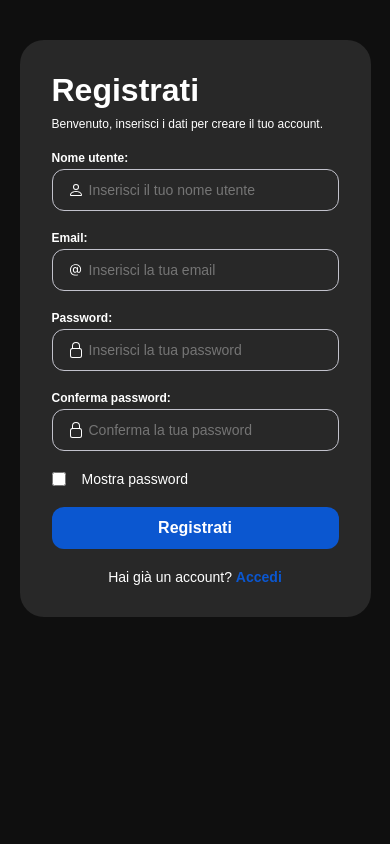
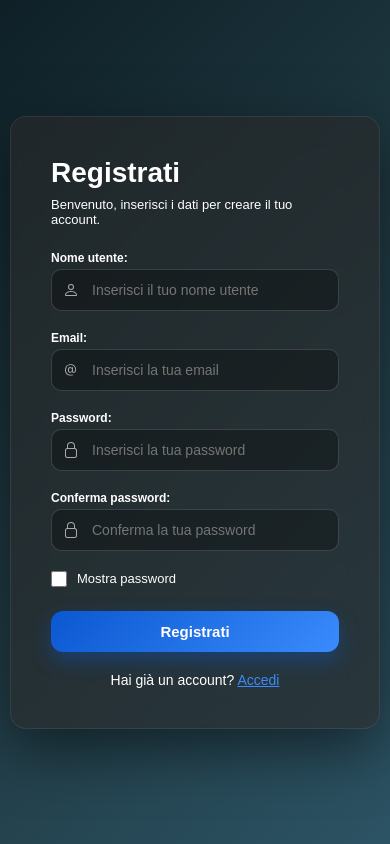
Before and after one commit to MarCoboNa07/sound_shelf, a PHP site: page /sign-up.php in a window 390 px wide. Run offline with PHP 8.4, Linux system fonts and the light colour scheme; some web fonts are replaced.

Commit message:
form restyling commit
login and sign-up form restyling

```diff
--- a/progetto_php/css/form.css
+++ b/progetto_php/css/form.css
@@ -1,14 +1,32 @@
 body {
     display: flex;
     justify-content: center;
+    align-items: center;
+    min-height: 100vh;
+    padding: 32px;
+    background: linear-gradient(135deg, #0f2027, #203a43, #2c5364);
 }
 
 .main-container {
-    width: 50%;
-    margin: 40px 0 60px 0;
-    padding: 32px;
-    border-radius: 24px;
-    background-color: #282828;
+    width: 420px;
+    padding: 40px;
+    border-radius: 20px;
+    background: rgba(40, 40, 40, 0.6);
+    backdrop-filter: blur(16px);
+    box-shadow: 0 20px 60px rgba(0,0,0,0.5);
+    border: 1px solid rgba(255,255,255,0.08);
+    animation: fadeIn 0.6s ease;
+}
+
+@keyframes fadeIn {
+    from {
+        opacity: 0;
+        transform: translateY(20px);
+    }
+    to {
+        opacity: 1;
+        transform: translateY(0);
+    }
 }
 
 form {
@@ -25,9 +43,13 @@ form {
 }
 
 .form-header h2 {
-    font-size: 48px;
-    font-weight: bold;
+    font-size: 42px;
     color: #ffffff;
+}
+
+.form-header p {
+    color: #cfcfcf;
+    font-size: 14px;
 }
 
 .form-header p {
@@ -69,13 +91,26 @@ form {
 
 .input-wrapper input {
     width: 100%;
-    padding: 12px 16px 12px 44px;
-    font-size: 16px;
-    color: #ffffff;
-    border: 1px solid #c2c2cc;
-    border-radius: 12px;
-    outline: none;
-    background-color: #282828;
+    padding: 14px 16px 14px 44px;
+    border-radius: 10px;
+    border: 1px solid rgba(255,255,255,0.15);
+    background: rgba(0,0,0,0.3);
+    color: #fff;
+    transition: all 0.25s ease;
+}
+
+.input-wrapper input:focus {
+    border-color: #0b57d0;
+    box-shadow: 0 0 0 2px rgba(11, 87, 208, 0.3);
+}
+
+.input-wrapper svg {
+    color: #aaa;
+    transition: 0.2s;
+}
+
+.input-wrapper input:focus + svg {
+    color: #0b57d0;
 }
 
 .checkbox-label {
@@ -110,13 +145,15 @@ form {
     font-weight: bold;
     border: none;
     outline: none;
-    background-color: rgba(11, 87, 208, 1);
+    background: linear-gradient(135deg, #0b57d0, #3a8bfd);
+    box-shadow: 0 8px 20px rgba(11, 87, 208, 0.4);
     transition: all 0.25s ease-in-out;
     cursor: pointer;
 }
 
 .form-footer button:hover {
-    background-color: rgba(11, 87, 208, 0.8);
+    transform: translateY(-2px);
+    box-shadow: 0 12px 30px rgba(11, 87, 208, 0.6);
 }
 
 .sign-up-link {
@@ -125,42 +162,55 @@ form {
 }
 
 .sign-up-link a {
-    color: rgba(11, 87, 208, 1);
-    font-weight: bold;
-    text-decoration: none;
-    transition: all .2s ease-in-out;
+    color: #3a8bfd;
 }
 
 .sign-up-link a:hover {
-    color: rgba(11, 87, 208, 0.8);
+    text-decoration: underline;
 }
 
 .form-error {
-    font-size: 18px;
-    color: #ff0000;
+    background: rgba(255, 0, 0, 0.1);
+    padding: 10px;
+    border-radius: 8px;
+    color: #ff6b6b;
+    text-align: center;
 }
 
-@media (max-width: 800px) {
-    .main-container {
-        width: 80%;
+@media (max-width: 768px) {
+    form {
+        gap: 30px;
+    }
+
+    .form-header h2 {
+        font-size: 34px;
+    }
+
+    .form-footer button {
+        font-size: 16px;
     }
 }
 
-@media (max-width: 600px) {
+@media (max-width: 480px) {
+    body {
+        padding: 10px;
+    }
+
     .main-container {
-        width: 90%;
+        margin: 0;
+        border-radius: 16px;
+    }
+
+    form {
+        gap: 24px;
     }
 
     .form-header h2 {
-        font-size: 36px;
+        font-size: 28px;
     }
 
     .form-header p {
-        font-size: 14px;
-    }
-
-    form {
-        gap: 20px;
+        font-size: 13px;
     }
 
     .field-label span {
@@ -168,40 +218,41 @@ form {
     }
 
     .input-wrapper input {
+        padding: 12px 14px 12px 40px;
         font-size: 14px;
-    }
-
-    .form-footer button {
-        font-size: 16px;
-    }
-
-    .sign-up-link,
-    .form-error,
-    .checkbox-label span {
-        font-size: 14px;
-    }
-
-    .checkbox-label input {
-        width: 14px;
-        height: 14px;
-    }
-}
-
-@media (max-width: 425px) {
-    .form-header h2 {
-        font-size: 32px;
-    }
-
-    .form-header p {
-        font-size: 12px;
     }
 
     .input-wrapper svg {
         width: 16px;
         height: 16px;
+        left: 12px;
     }
 
-    .input-wrapper input {
-        padding-left: 36px;
+    .form-footer button {
+        padding: 12px;
+        font-size: 15px;
+    }
+
+    .sign-up-link {
+        font-size: 14px;
+        text-align: center;
+    }
+
+    .checkbox-label {
+        gap: 10px;
+    }
+
+    .checkbox-label span {
+        font-size: 13px;
     }
 }
+
+@media (max-width: 360px) {
+    .form-header h2 {
+        font-size: 24px;
+    }
+
+    .main-container {
+        padding: 18px;
+    }
+}
```
